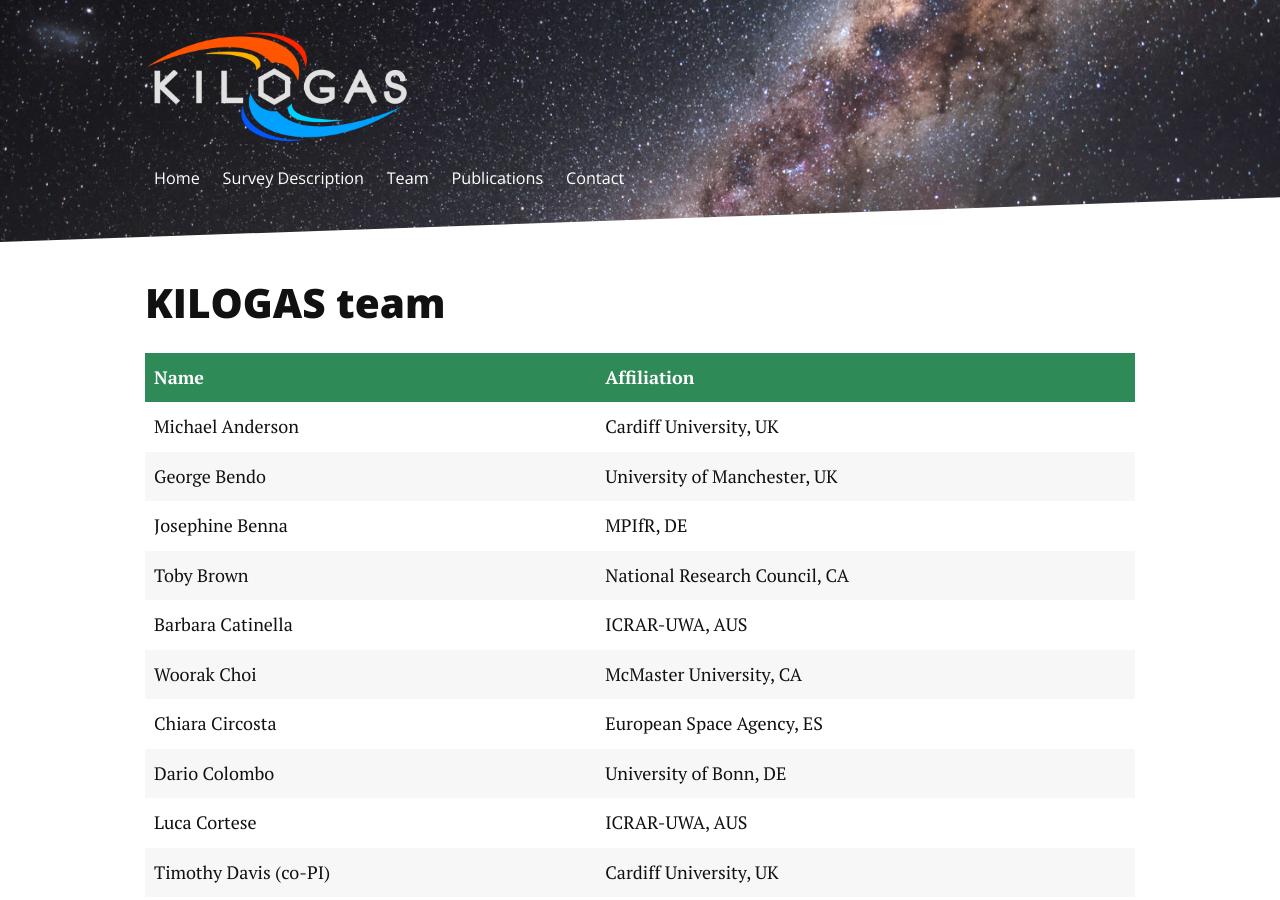
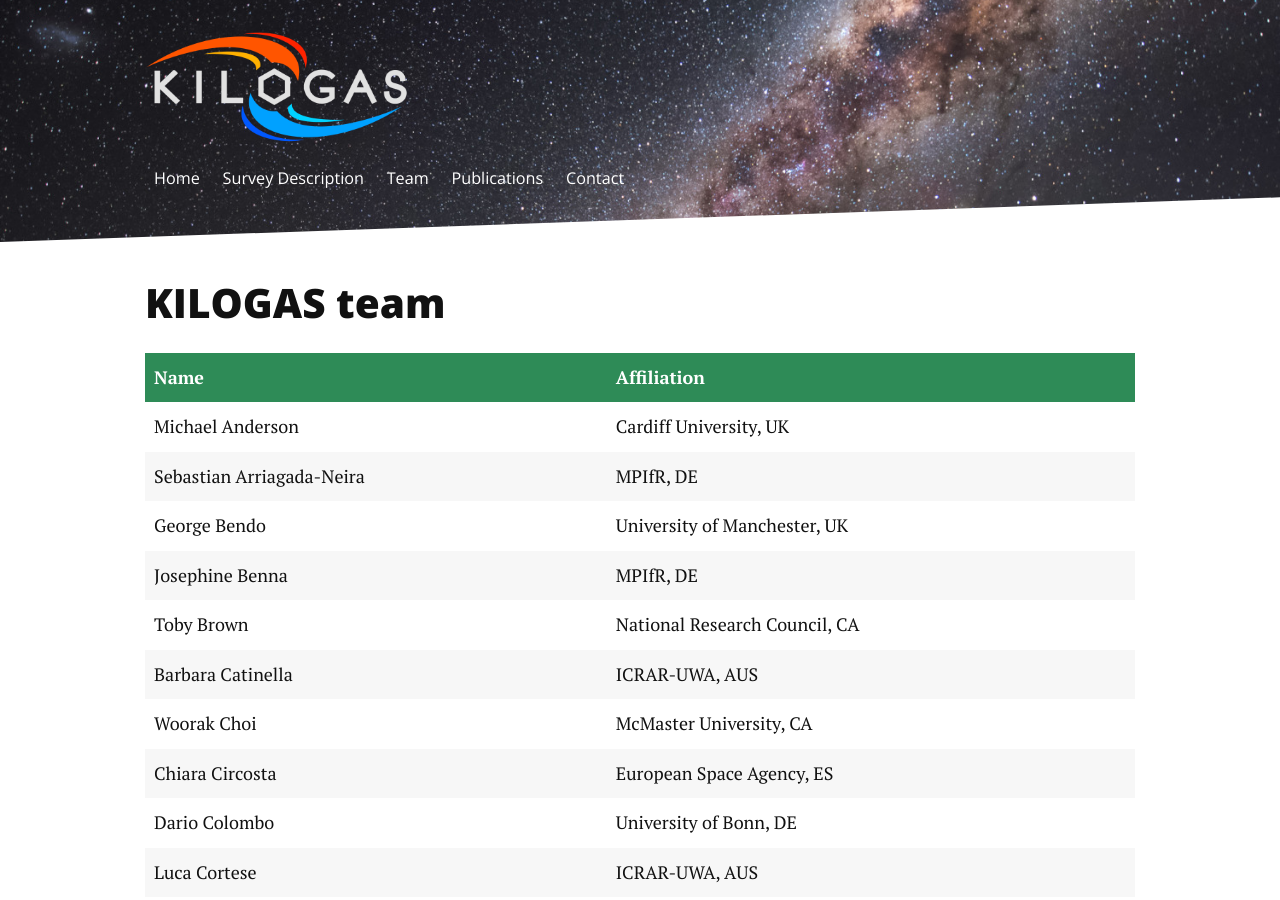
Before and after one commit to TimothyADavis/kilogas, a Jekyll site: the page built from team.md, in a window 1280 px wide and 900 px high. Built offline with Jekyll 4.4.1, drawn with Linux system fonts in a browser that asks for light colours; nearby versions of some CDN libraries.

Commit message:
Update team.md

```diff
--- a/team.md
+++ b/team.md
@@ -8,6 +8,7 @@ title: KILOGAS Team
 | Name      				| Affiliation                   |
 | ----------- 				| ----------- 				    |
 | Michael Anderson 			| Cardiff University, UK		|
+| Sebastian Arriagada-Neira	| MPIfR, DE 					|
 | George Bendo				| University of Manchester, UK	|
 | Josephine Benna			| MPIfR, DE 					|
 | Toby Brown				| National Research Council, CA |
```
